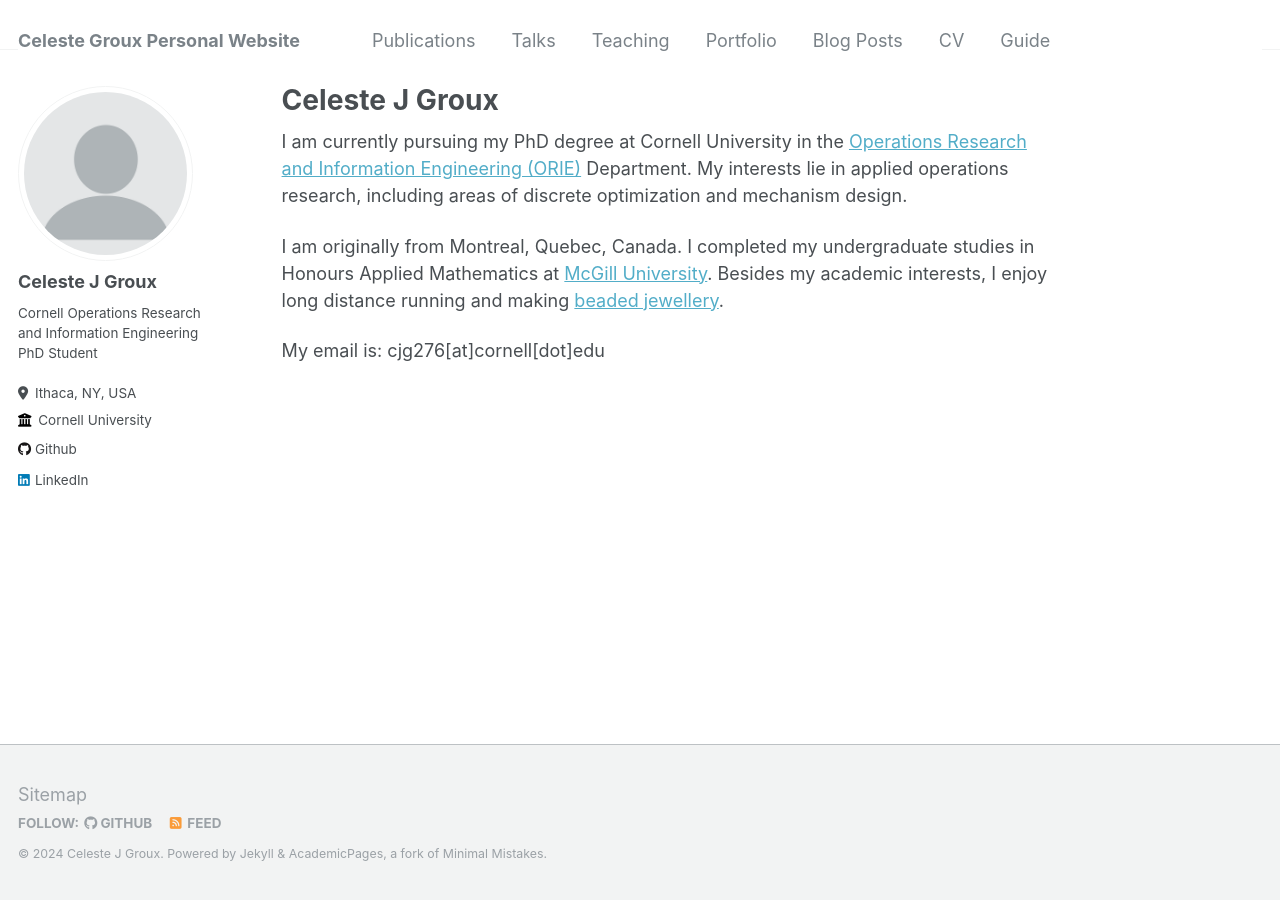
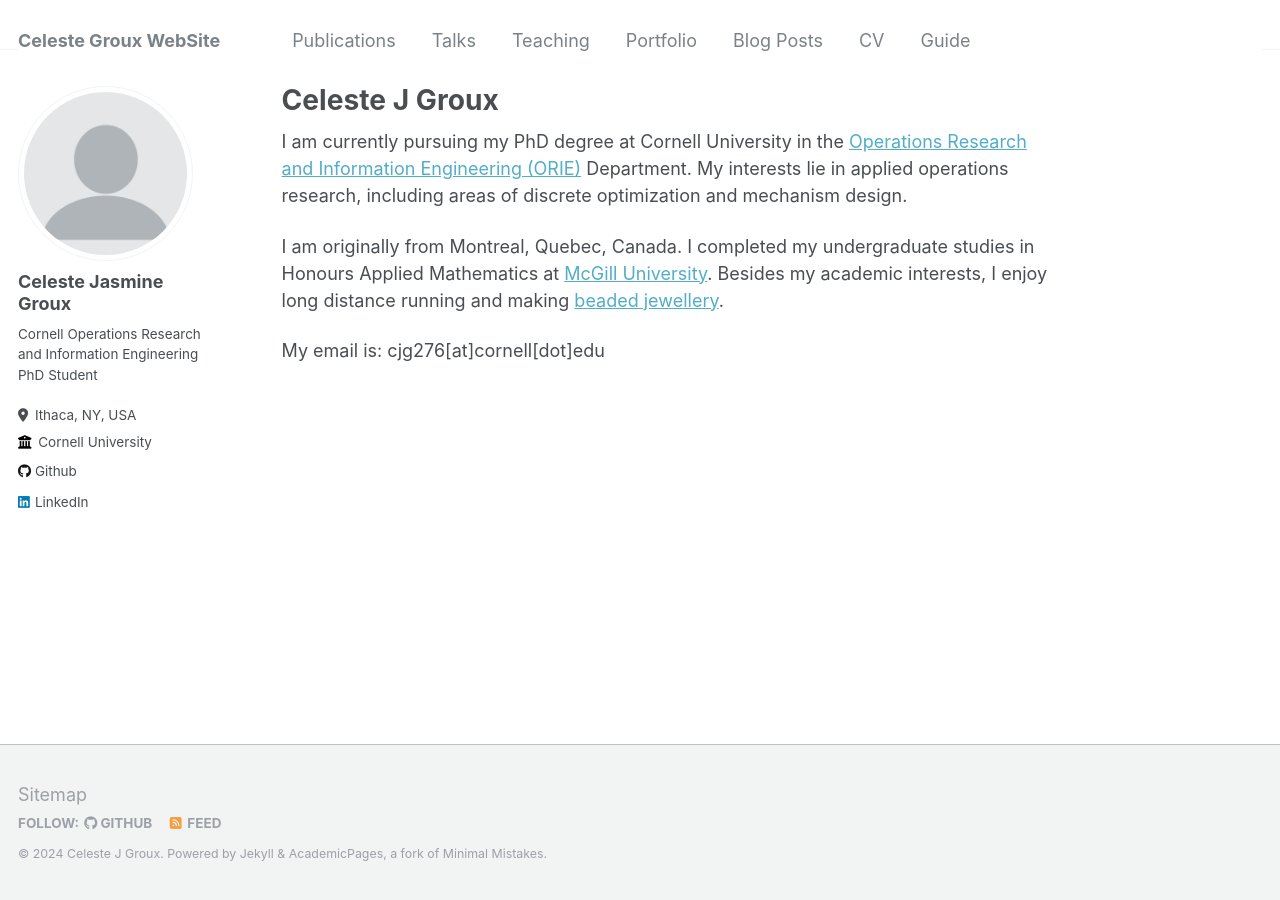
Before and after one commit to celestejasmine/celestejasmine.github.io, a Jekyll site: the page built from _pages/about.md, in a window 1280 px wide. Built offline with Jekyll 4.4.1, drawn with Linux system fonts in a browser that asks for light colours.

Commit message:
Update _config.yml

```diff
--- a/_config.yml
+++ b/_config.yml
@@ -8,7 +8,7 @@
 
 # Basic Site Settings
 locale                   : "en-US"
-title                    : "Celeste Groux Personal Website "
+title                    : "Celeste Groux WebSite"
 title_separator          : "-"
 name                     : &name "Celeste J Groux"
 description              : &description "Graduate Dean Scholar & Cornell ORIE PhD Student"
@@ -22,7 +22,7 @@ repository               : "celestejasmine/celestejasmine.github.io"
 author:
   # Biographic information
   avatar           : "profile.png"
-  name             : "Celeste J Groux"
+  name             : "Celeste Jasmine Groux"
   pronouns         : # "she/her" # example: "she/her"
   bio              : "Cornell Operations Research and Information Engineering PhD Student"
   location         : "Ithaca, NY, USA"
```
